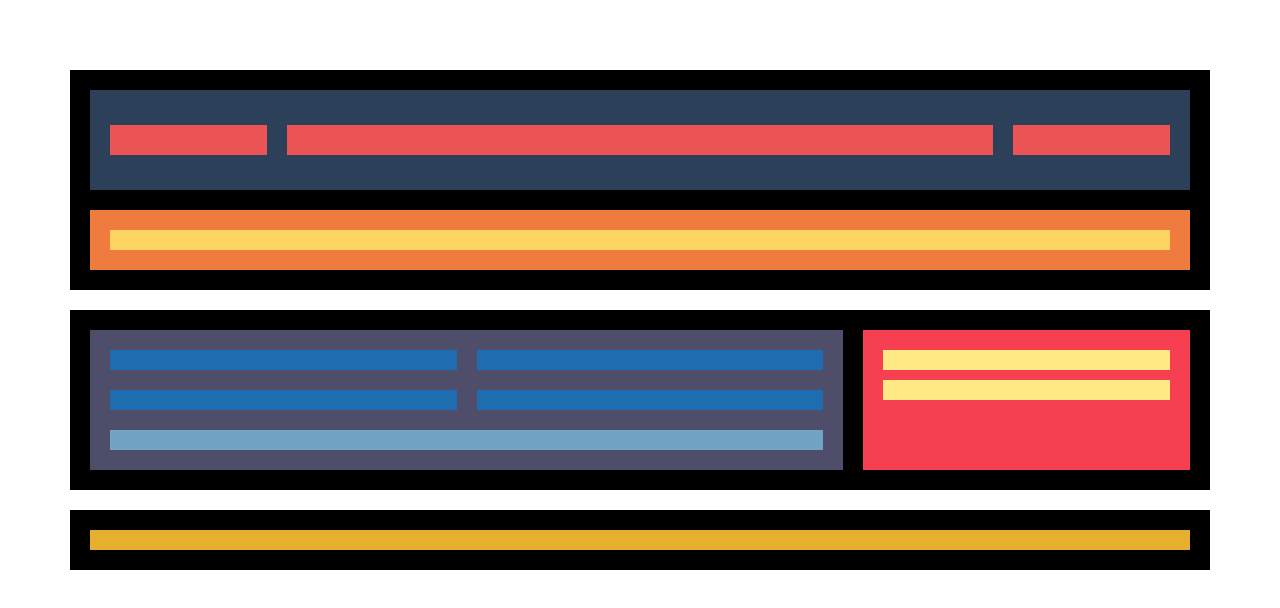
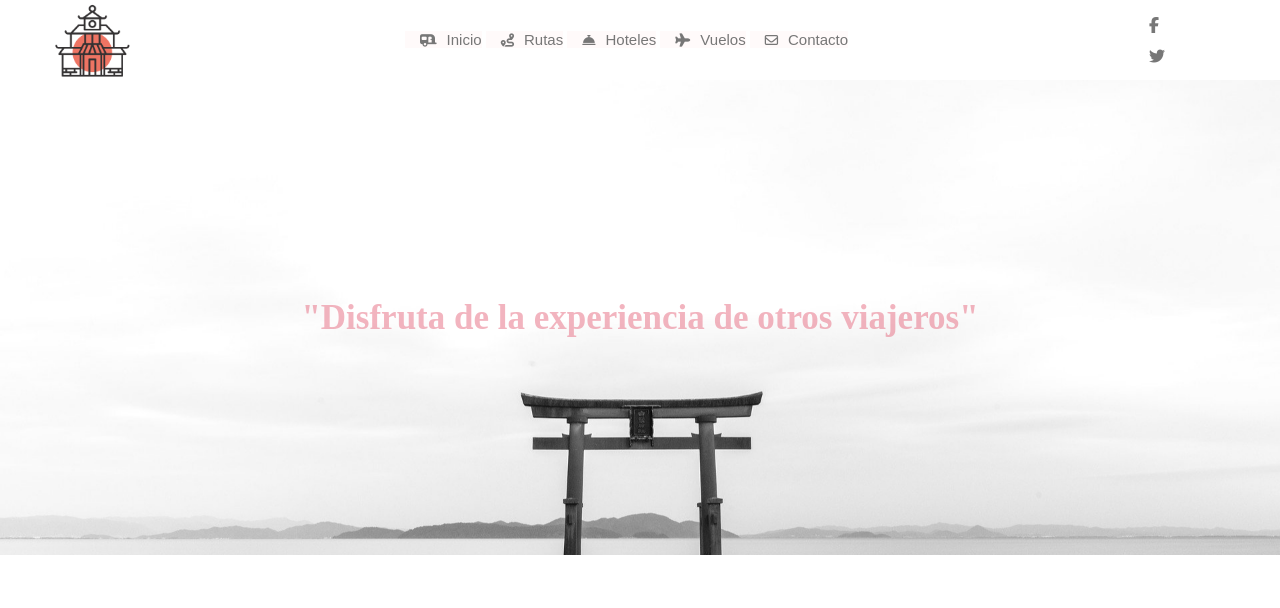
Before and after one commit to algar15/sprint1, a plain HTML site: page index.html in a window 1280 px wide. Drawn offline with Linux system fonts and the light colour scheme.

Commit message:
Sprint 1
Nivel 2

```diff
--- a/index.html
+++ b/index.html
@@ -5,38 +5,32 @@
     <meta http-equiv="X-UA-Compatible" content="IE=edge">
     <meta name="viewport" content="width=device-width, initial-scale=1.0, maximum-scale=1.0, minimum-scale=1.0">
     <link rel="stylesheet" href="style.css">
+    <script src="https://kit.fontawesome.com/e05ad4ee71.js" crossorigin="anonymous"></script>
     <title>Maquetación I</title>
 </head>
 <body>
-    <div class="contenedor">
-        <header class="header">
-            <div class="menu">
-                <div class="logo"></div>
-                <nav class="nav"></nav>
-                <div class="social"></div>
+    <header>
+        <nav class="menu-navegacion">
+            <div class="logo">
+                <img src="img/Material activitat Flex nivell 2-logo.png" alt="logo viajeros">
             </div>
-            <div class="texto-principal">
-                <h1></h1>
+            <div class="enlaces">
+                <button class="boton"><i class="fas fa-caravan"></i><li><a href="#">Inicio</a></li></button>
+                <button class="boton"><i class="fas fa-route"></i><li><a href="#">Rutas</a></li></button>
+                <button class="boton"><i class="fas fa-concierge-bell"></i><li><a href="#">Hoteles</a></li></button>
+                <button class="boton"><i class="fas fa-plane"></i><li><a href="#">Vuelos</a></li></button>
+                <button class="boton"><i class="far fa-envelope"></i><li><a href="#">Contacto</a></li></button>
             </div>
-        </header>
-        <section class="section">
-            <div class="articulos">
-                <article class="article"></article>
-                <article class="article"></article>
-                <article class="article"></article>
-                <article class="article"></article>
-                <nav class="navegacion"></nav>
+            <div class="social">
+                <i class="fab fa-facebook-f"></i>
+                <i class="fab fa-twitter"></i>
             </div>
-            <aside class="aside">
-                <div class="publicidad"></div>
-                <div class="publicidad"></div>
-            </aside>
+        </nav>
+        <section class="img">
+            <div class="contenedor-texto">
+                <h1>"Disfruta de la experiencia de otros viajeros"</h1>
+            </div>
         </section>
-        <footer class="footer">
-            <nav class="pie"></nav>
-        </footer>
-
-    </div>
-
+    </header>
 </body>
 </html>
--- a/style.css
+++ b/style.css
@@ -1,98 +1,94 @@
 * {
-    margin: 10px;
-    padding: 10px;
+    margin: 0px;
+    padding: 0px;
     box-sizing: border-box;
 }
-.contenedor{
+.menu-navegacion{
+    padding: 0;
     display: flex;
-    flex-flow: column nowrap;
-}
-    .header{
-    background: #000;
-    display: flex;
-    flex-flow: column nowrap;
-    }
-        .menu{
-            background: #2d4059;
-            display: flex;
-            flex-flow: row nowrap;
-            height: 100px;
+    justify-content: space-between;
     align-items: center;
+    height: 80px;
 }
 .logo{
-                background: #ea5455;
-                flex: 1 1 auto;
-                height: 30px;
+    height: 80px;
 }
-            .nav{
-                background: #ea5455;
-                flex: 5 1 auto;
-                height: 30px;
+.logo img{
+    display: block;
+    height: 100%;
+    margin-left:50px;
 }
-            .social{
-                background: #ea5455;
-                flex: 1 1 auto;
-                height: 30px;
+.enlaces li{
+    list-style: none;
+    display: inline-block;
 }
-        .texto-principal{
-            background: #f07b3f;
+.enlaces a{
+    text-decoration: none;
+    color:#777777;
+    padding-left: 10px;
+    font-family: Arial, Helvetica, sans-serif;
+    font-size:15px;
 }
-            h1{
-                background: #ffd460;
+.fas{
+    color: #777777;
+    padding-left: 15px;
 }
-    .section{
-    background: #000;
+.boton:hover{
+    background:#e66b7fc2;
+}
+.boton{
+    border:solid 0px;
+    background: snow;
+}
+.far{
+    color:#777777;
+    padding-left: 15px;
+}
+.fab{
+    color: #777777;
+    padding-right: 100px;
+    padding-left: 15px;
+}
+.fab:hover{
+    background: rgba(100, 100, 199, 0.671);
+}
+.social i{
+    list-style: none;
+    display: block;
+    margin:15px;
+}
+.img{
+    height: 475px;
+    background-image: url("img/Activitat\ Flex\ -\ Nivell\ 2\ -\ fons\ capçalera.jpg");
+    background-position: center;
+    background-size: cover;
+    background-attachment: fixed;
+    text-align: center;
+}
+.img h1{
+    font-size: 35px;
+    font-weight: 700;
+}
+.contenedor-texto{
+    padding: 0;
+    height: 100%;
     display: flex;
+    flex-direction: column;
+    align-items: center;
+    justify-content: center;
+    color:#e66b80;
+    opacity: 0.5;
 }
-        .articulos{
-            background: #4e4e6a;
-            flex: 2 1 auto;
-            display: flex;
-            flex-flow: row wrap;
-        }
-            .article{
-                background: #1f6cb0;
-                flex: 1 1 40%;
-            }
-            .navegacion{
-                background: #70a3c4;
-                flex: 1 1 100%;
-            }
-        .aside{
-            background: #f73f52;
-            flex: 1 1 auto;
-        }
-            .publicidad{
-                background: #ffea85;
-            }
-    .footer{
-    background: #000;
-    }
-        .pie{
-            background: #e6af2e;
-        }
-
 @media all and (max-width: 1024px){
-    .section{
-        flex-direction: column;
-        background: #fde616;
+    .menu-navegacion{
+        display: inline-flex;
     }
 }
 @media all and (max-width: 768px){
-    .menu{
-        flex-direction: column;
+    .menu-navegacion{
         height: auto;
     }
-        .logo{
-            width: calc(100% - 20px);
-        }
-        .nav{
-            width: calc(100% - 20px);
-        }
-        .social{
-            width: calc(100% - 20px);
-        }
-    .articulos{
-        flex-direction: column;
+    .menu{
+        display:inline-flex;
     }
 }
```
Also changed, not shown: img/Activitat Flex - Nivell 2 - fons capçalera.jpg (added), img/Material activitat Flex nivell 2-logo.png (added). Lines whose indentation alone changed are shown as unchanged.
